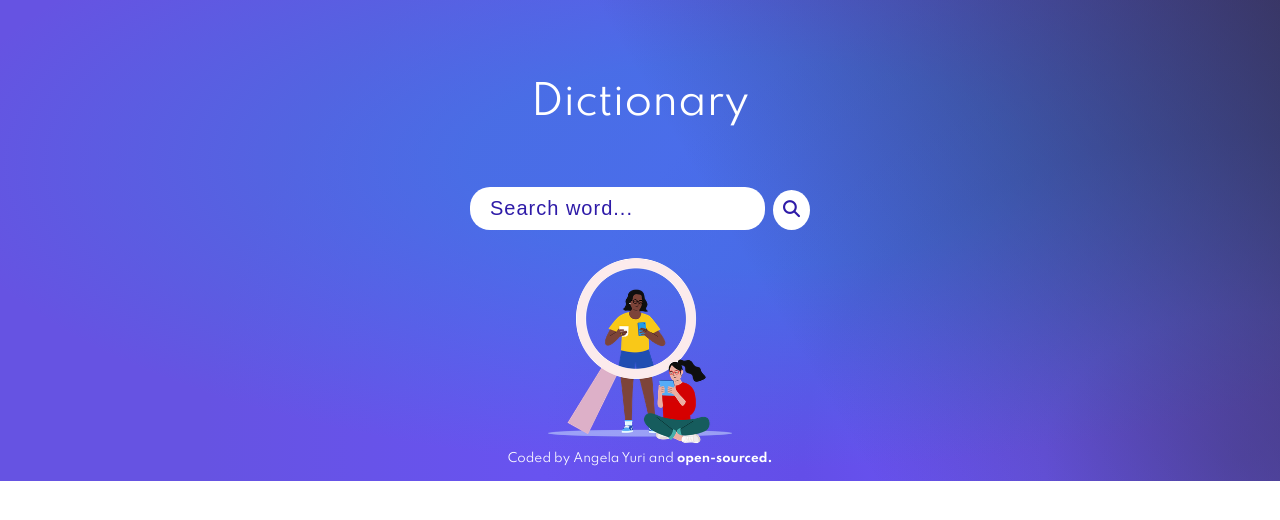
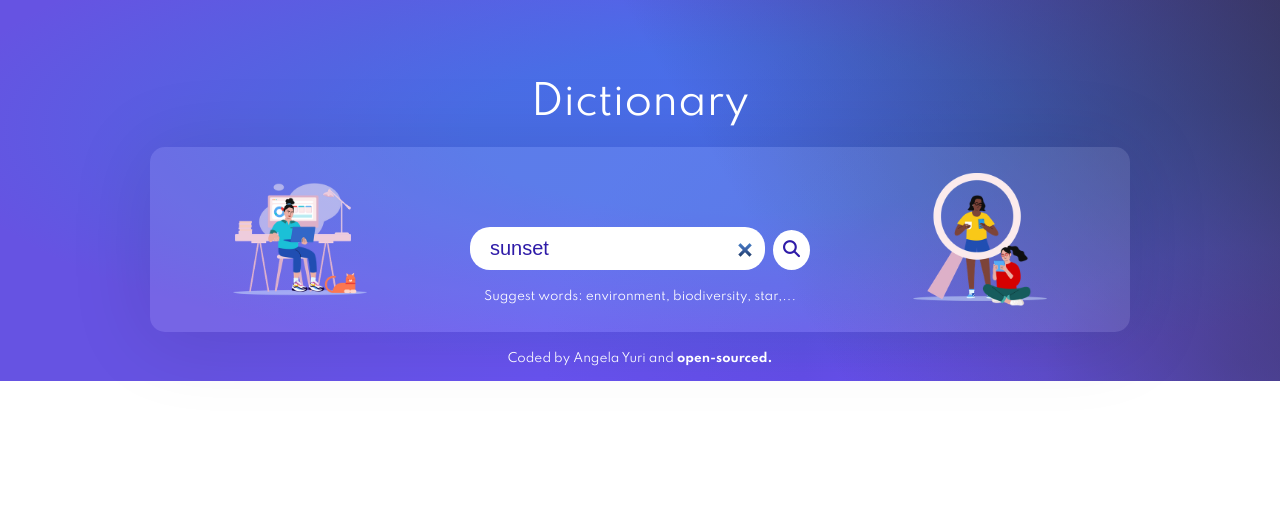
Before and after one commit to an-yr/react-dictionary-app, a React (Create React App) app: page / in a window 1280 px wide. Shown: the top 520 px of the page. Built offline with nearby package versions, Linux system fonts and the light colour scheme; no server answers.

Commit message:
updated the styling and added a default keyword

```diff
--- a/src/Dictionary.js
+++ b/src/Dictionary.js
@@ -1,48 +1,71 @@
 import React, { useState } from "react";
 import "./Dictionary.css";
 import image_lupa from "./image_lupa.png";
+import image_work from "./image_work.png";
 import axios from "axios";
 import Results from "./Results";
 
-export default function Dictionary() {
-  const [keyword, setKeyword] = useState(null);
+export default function Dictionary(props) {
+  const [keyword, setKeyword] = useState(props.defaultKeyword);
   const [results, setResults] = useState(null);
+  const [loaded, setLoaded] = useState(false);
 
   function handleResponse(response) {
     setResults(response.data[0]);
   }
 
-  function search(event) {
-    event.preventDefault();
-
+  function search() {
     // Documentation: https://dictionaryapi.dev/
-
     let api = `https://api.dictionaryapi.dev/api/v2/entries/en/${keyword}`;
     axios.get(api).then(handleResponse);
   }
+
+  function handleSubmit(event) {
+    event.preventDefault();
+    search();
+  }
+
   function handleKeywordChange(event) {
     setKeyword(event.target.value);
   }
+  function load() {
+    setLoaded(true);
+    search();
+  }
+  if (loaded) {
     return (
       <div className="Dictionary">
-      <form onSubmit={search}>
+        <div className="search-background">
+          <div className="container">
+            <img src={image_work} className="work" alt="Girl working" />
+            <div>
+              <form onSubmit={handleSubmit}>
                 <input
                   className="input"
                   type="search"
                   placeholder="Search word..."
                   autoFocus="on"
                   onChange={handleKeywordChange}
+                  defaultValue={props.defaultKeyword}
                 />
                 <button type="submit" value="Search">
                   <i className="fas fa-search"></i>
                 </button>
               </form>
+              <p>Suggest words: environment, biodiversity, star,...</p>
+            </div>
             <img
               className="lupa"
               src={image_lupa}
               alt="Two girls on the phone reading"
             />
+          </div>
+        </div>
         <Results results={results} />
       </div>
     );
+  } else {
+    load();
+    return "loading";
   }
+}
```
Lines whose indentation alone changed are shown as unchanged.
